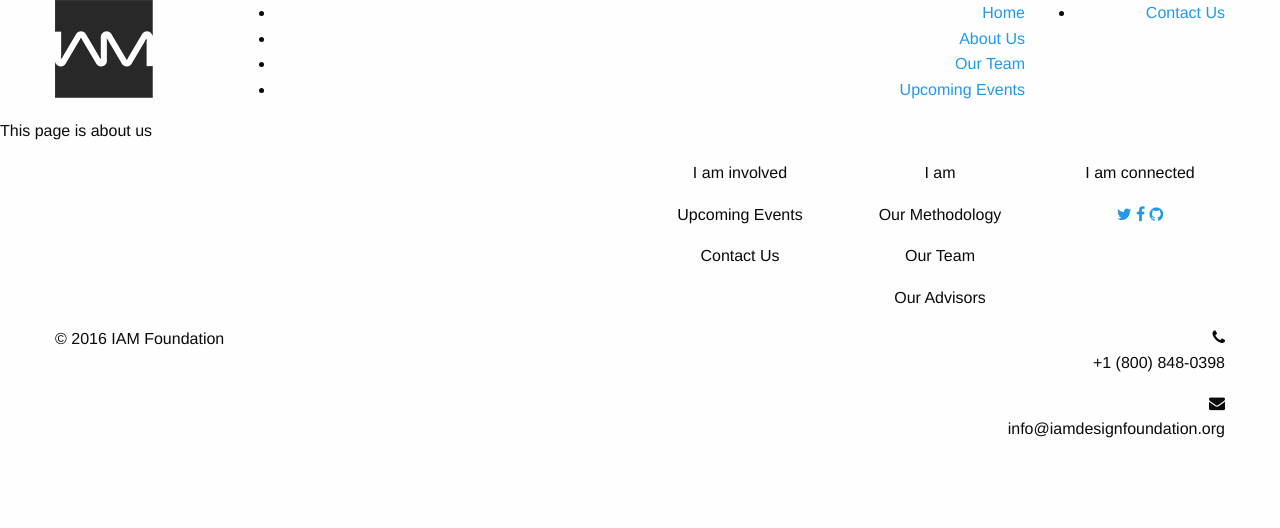
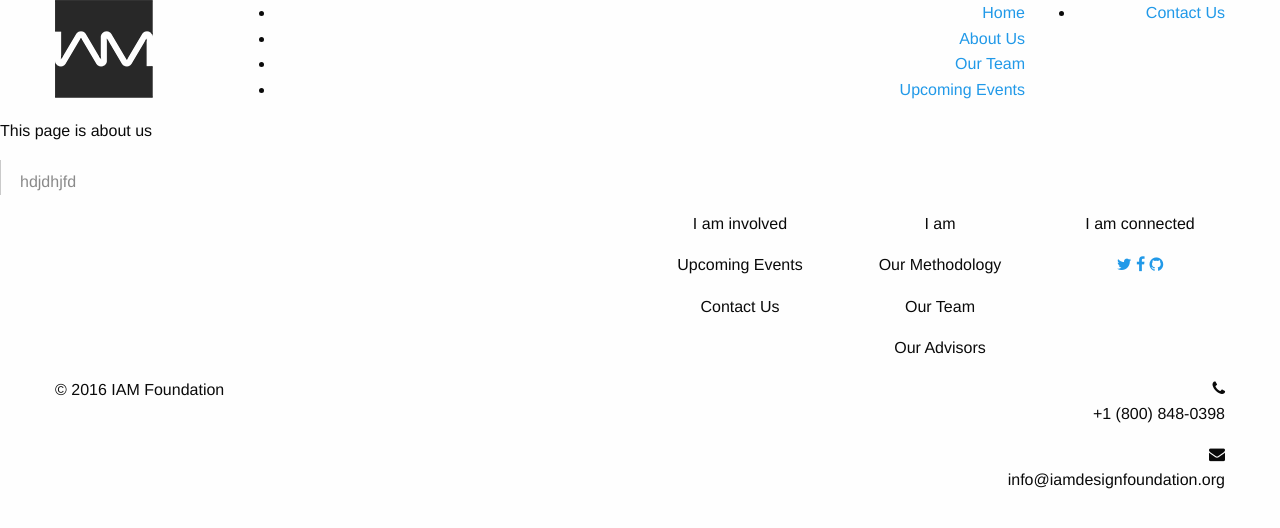
Before and after one commit to akritiexpresiv/iamf, a Jekyll site: the page built from about-us.markdown, in a window 1280 px wide. Shown: the top 528 px of the page. Built offline with Jekyll 4.4.1, drawn with Linux system fonts in a browser that asks for light colours.

Commit message:
Updated About Us

```diff
--- a/about-us.markdown
+++ b/about-us.markdown
@@ -5,3 +5,4 @@
 ---
 
 This page is about us
+> hdjdhjfd
```
